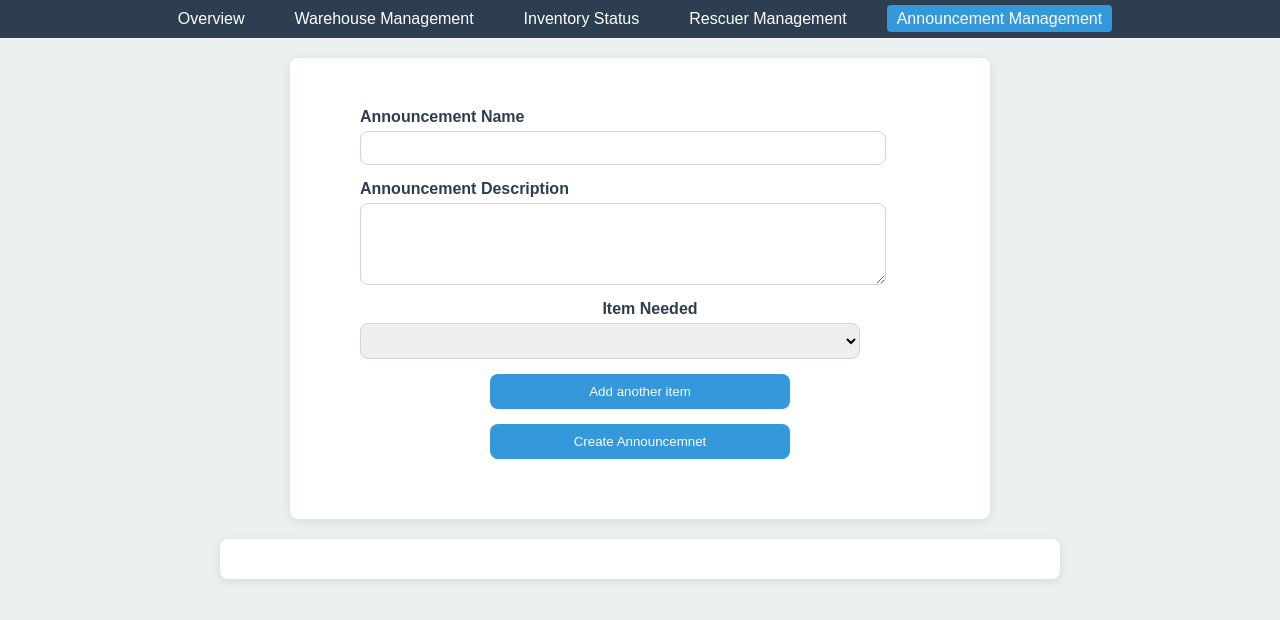
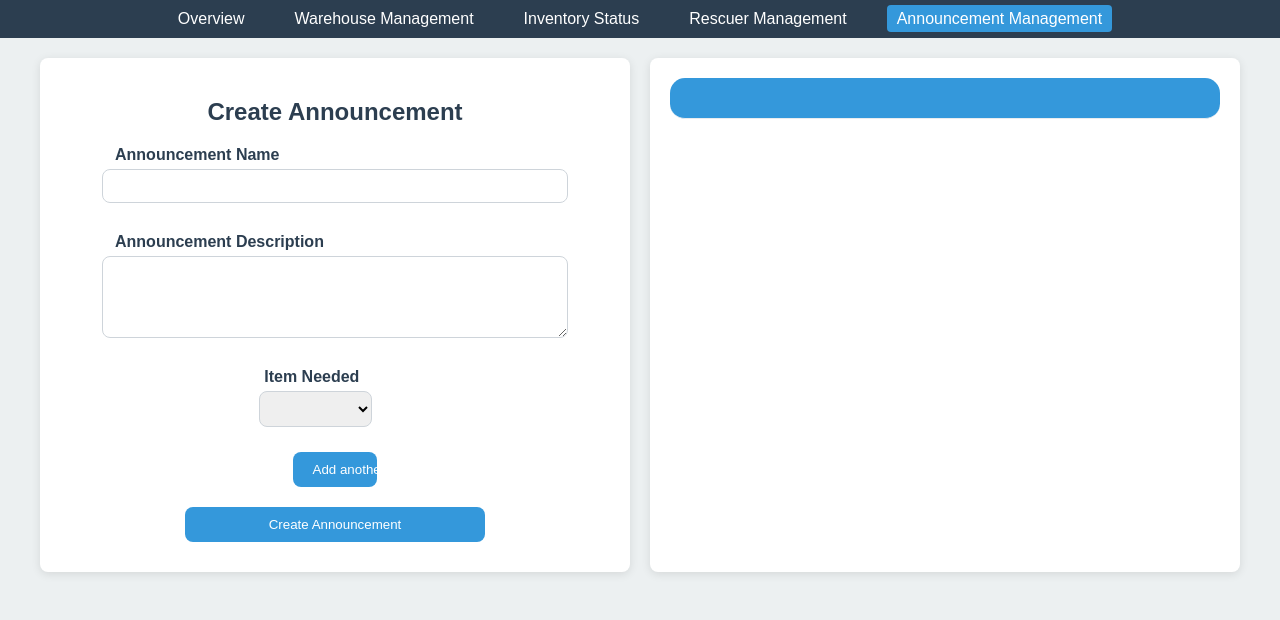
Before and after one commit to allexxlekk/RescueCircle, a plain HTML site: page frontend/admin/announcement-management/announcement-management.html in a window 1280 px wide. Drawn offline with Linux system fonts and the light colour scheme; no server answers.

Commit message:
Announcement layout fixed(TODO: message after announcement creation and fetch announcements without needing to refresh)

```diff
--- a/frontend/admin/announcement-management/announcement-management.css
+++ b/frontend/admin/announcement-management/announcement-management.css
@@ -46,14 +46,66 @@ body {
   background-color: var(--primary-color);
 }
 
+.container {
+  display: grid;
+  grid-template-columns: 1fr 1fr;
+  gap: 20px;
+  max-width: 1200px;
+  margin: 20px auto;
+}
+
 #create-announcement {
-  max-width: 600px;
-  margin: 20px auto;
   background-color: var(--card-background);
   border-radius: var(--border-radius);
   box-shadow: 0 2px 10px rgba(0, 0, 0, 0.1);
-  overflow: hidden;
-  padding: 50px;
+  overflow-y: auto;
+  overflow-x: hidden;
+  max-height: 550px;
+  padding: 20px;
+  display: flex;
+  flex-direction: column;
+  align-items: center; /* Center the content horizontally */
+}
+
+#create-announcement::-webkit-scrollbar {
+  width: 8px;
+}
+
+#create-announcement::-webkit-scrollbar-track {
+  background: #f1f1f1;
+  border-radius: 10px;
+}
+
+#create-announcement::-webkit-scrollbar-thumb {
+  background: #888;
+  border-radius: 10px;
+}
+
+#create-announcement::-webkit-scrollbar-thumb:hover {
+  background: #555;
+}
+
+#announcements {
+  background-color: var(--card-background);
+  border-radius: var(--border-radius);
+  box-shadow: 0 2px 10px rgba(0, 0, 0, 0.1);
+  overflow-y: auto;
+  padding: 20px;
+  max-height: 550px;
+}
+
+#create-announcement h2,
+#announcements h2 {
+  text-align: center;
+  color: var(--secondary-color);
+}
+
+.form-group {
+  display: flex;
+  flex-direction: column;
+  align-items: center;
+  margin-bottom: 15px;
+  width: 80%; /* Increased width */
 }
 
 label {
@@ -61,20 +113,37 @@ label {
   margin-bottom: 5px;
   color: var(--secondary-color);
   font-weight: bold;
-  margin-left: 20px; /* Align labels with input and textarea */
+  width: 100%;
 }
 
 #create-announcement input[type="text"],
 #create-announcement textarea,
 #create-announcement select {
-  width: calc(100% - 40px); /* Adjusted for padding */
-  max-width: 500px; /* Maximum width */
+  width: 100%; /* Adjusted for padding to match select */
   padding: 8px 12px;
-  margin: 0 auto 15px 20px; /* Center alignment and left padding */
+  margin-bottom: 15px;
   border: 1px solid #ced4da;
   border-radius: var(--border-radius);
   font-size: 14px;
-  display: block;
+}
+
+/* Scrollbar styling for select elements */
+select::-webkit-scrollbar {
+  width: 10px;
+}
+
+select::-webkit-scrollbar-track {
+  background: #f1f1f1;
+  border-radius: 12px;
+}
+
+select::-webkit-scrollbar-thumb {
+  background: #888;
+  border-radius: 10px;
+}
+
+select::-webkit-scrollbar-thumb:hover {
+  background: #555;
 }
 
 #create-announcement button {
@@ -85,10 +154,12 @@ label {
   border-radius: var(--border-radius);
   cursor: pointer;
   transition: background-color 0.3s ease;
-  width: 80%; /* Adjusted width */
-  max-width: 300px; /* Maximum width */
-  margin: 10px auto; /* Center alignment */
+  width: 60%; /* Adjusted for padding */
+  text-wrap: nowrap;
+  max-width: 300px;
   display: block;
+  margin: 10px auto;
+  margin-top: -5px;
 }
 
 #create-announcement button:hover {
@@ -97,7 +168,6 @@ label {
 
 #announcement-items {
   margin-bottom: 15px;
-  text-align: center;
 }
 
 #announcement-items ul {
@@ -111,70 +181,57 @@ label {
   align-items: center;
   justify-content: space-between;
   margin-bottom: 10px;
+  width: 100%;
 }
 
 .announcement-item-select {
   flex-grow: 1;
-  width: 70%; /* Adjusted width to make select narrower */
-  max-width: 300px; /* Maximum width */
   padding: 8px 12px;
   border: 1px solid #ced4da;
   border-radius: var(--border-radius);
   font-size: 14px;
 }
 
-.remove-item-button {
-  background-color: var(--error-color);
-  color: white;
-  border: none;
-  padding: 6px 10px; /* Adjusted padding for smaller button */
-  border-radius: var(--border-radius);
-  cursor: pointer;
-  transition: background-color 0.3s ease;
-  width: auto;
-}
-
-.remove-item-button:hover {
-  background-color: #c0392b;
-}
-
-#announcements {
-  max-width: 800px;
-  margin: 20px auto;
-  background-color: var(--card-background);
-  border-radius: var(--border-radius);
-  box-shadow: 0 2px 10px rgba(0, 0, 0, 0.1);
-  overflow: hidden;
-  padding: 20px;
-}
-
 #announcements .announcement-list-title {
   text-align: center;
-  color: var(--secondary-color);
+  color: white;
   padding: 20px 0;
   margin: 0;
-  background-color: #f8f9fa;
+  background-color: #3498db;
   border-bottom: 1px solid #e9ecef;
-}
-
-#announcements h2 {
-  text-align: center;
-  color: var(--secondary-color);
-  padding: 20px 0;
-  margin: 0;
-  background-color: #f8f9fa;
-  border-bottom: 1px solid #e9ecef;
+  border-radius: 15px;
 }
 
 #announcement-list {
   list-style-type: none;
   padding: 0;
   margin: 0;
+  max-height: 450px; /* Adjust as needed */
+  overflow-y: auto;
+}
+
+#announcement-list::-webkit-scrollbar {
+  width: 8px;
+}
+
+#announcement-list::-webkit-scrollbar-track {
+  background: #f1f1f1;
+  border-radius: 10px;
+}
+
+#announcement-list::-webkit-scrollbar-thumb {
+  background: #888;
+  border-radius: 10px;
+}
+
+#announcement-list::-webkit-scrollbar-thumb:hover {
+  background: #555;
 }
 
 #announcement-list li {
   padding: 15px;
   border-bottom: 1px solid #e9ecef;
+  border-radius: 15px;
 }
 
 #announcement-list li:nth-child(even) {
@@ -186,6 +243,10 @@ label {
 }
 
 @media screen and (max-width: 600px) {
+  .container {
+    grid-template-columns: 1fr;
+  }
+
   #create-announcement,
   #announcements {
     padding: 15px;
@@ -203,13 +264,44 @@ label {
 }
 
 .announcementName {
-  margin: 0 0 20px 0; /* Adjust margin-bottom for more space */
+  margin: 0 0 8px 0; /* Adjust margin-bottom for more space */
 }
 
 .description {
-  margin: 10px 0 0 0; /* Keep the existing margin-top */
+  margin: 0 0 8px 0; /* Keep the existing margin-top */
 }
 
-#name {
-  margin: 0 0 20px 0;
+.offerCount {
+  margin: 0 0 8px 0; /* Keep the existing margin-top */
+  /* Center the offer count text */
 }
+
+#item-list li {
+  display: flex;
+  align-items: center;
+  margin-bottom: 10px;
+}
+
+#item-list select {
+  flex-grow: 1;
+  margin-right: 10px;
+  padding: 8px 12px;
+  border: 1px solid #ced4da;
+  border-radius: var(--border-radius);
+  font-size: 14px;
+}
+
+/* Style the remove button */
+.remove-button {
+  background-color: var(--error-color);
+  color: white;
+  border: none;
+  padding: 6px 10px;
+  border-radius: var(--border-radius);
+  cursor: pointer;
+  transition: background-color 0.3s ease;
+}
+
+.remove-button:hover {
+  background-color: #c0392b;
+}
--- a/frontend/admin/announcement-management/announcement-management.html
+++ b/frontend/admin/announcement-management/announcement-management.html
@@ -6,7 +6,6 @@
     <meta name="viewport" content="width=device-width, initial-scale=1.0">
     <title>Announcement Management</title>
     <link rel="stylesheet" href="announcement-management.css">
-
 </head>
 
 <body>
@@ -16,44 +15,38 @@
             <li><a href="../warehouse-management/warehouse-management.html">Warehouse Management</a></li>
             <li><a href="../inventory-status/inventory-status.html">Inventory Status</a></li>
             <li><a href="../rescuer-management/rescuer-management.html">Rescuer Management</a></li>
-
             <li><a href="#" class="active">Announcement Management</a></li>
-
         </ul>
     </nav>
+    <div class="container">
         <div id="create-announcement">
-
+            <h2>Create Announcement</h2>
+            <div class="form-group">
                 <label for="name">Announcement Name</label>
                 <input type="text" id="name" name="name" required>
-
+            </div>
+            <div class="form-group">
                 <label for="description">Announcement Description</label>
                 <textarea id="description" name="description" rows="4" required></textarea>
-
+            </div>
             <div id="announcement-items">
                 <ul id="item-list">
+                    <div class="form-group">
                         <label for="item">Item Needed</label>
                         <select id="item" name="item"></select>
+                    </div>
                 </ul>
                 <button id="addAnotherAnnouncementButton">Add another item</button>
-
             </div>
-
-        <button id="createAnnouncementButton">Create Announcemnet</button>
+            <button id="createAnnouncementButton">Create Announcement</button>
         </div>
 
         <div id="announcements">
-        <div id="announcement-list-title"></div>
-        <ul id="announcement-list">
-
-        </ul>
+            <div class="announcement-list-title"></div>
+            <ul id="announcement-list"></ul>
         </div>
-
-
-
-
+    </div>
     <script src="announcement-management.js"></script>
 </body>
 
 </html>
-
-<script src="../../adminpage/announcements.js"></script>
--- a/frontend/admin/announcement-management/announcement-management.js
+++ b/frontend/admin/announcement-management/announcement-management.js
@@ -82,6 +82,7 @@ const addItemToList = (items) => {
     });
     const newLi = document.createElement("li");
     const removeButton = document.createElement("button");
+    removeButton.className = 'remove-button';
     removeButton.textContent = "Remove item";
     removeButton.addEventListener("click", () => {
         newLi.remove();
@@ -175,9 +176,17 @@ function createAnnouncementCardElement(announcement) {
 
     descriptionDiv.textContent = `Description: ${announcement.description}`;
 
+
+    const offerCountDiv = document.createElement('div');
+    offerCountDiv.className = "offerCount";
+
+    offerCountDiv.textContent = `Offer count: ${announcement.offerCount}`;
+
+
     // Assemble the card
     li.appendChild(announcementNameDiv);
     li.appendChild(descriptionDiv);
+    li.appendChild(offerCountDiv);
 
     return li;
 }
```
Lines whose indentation alone changed are shown as unchanged.
